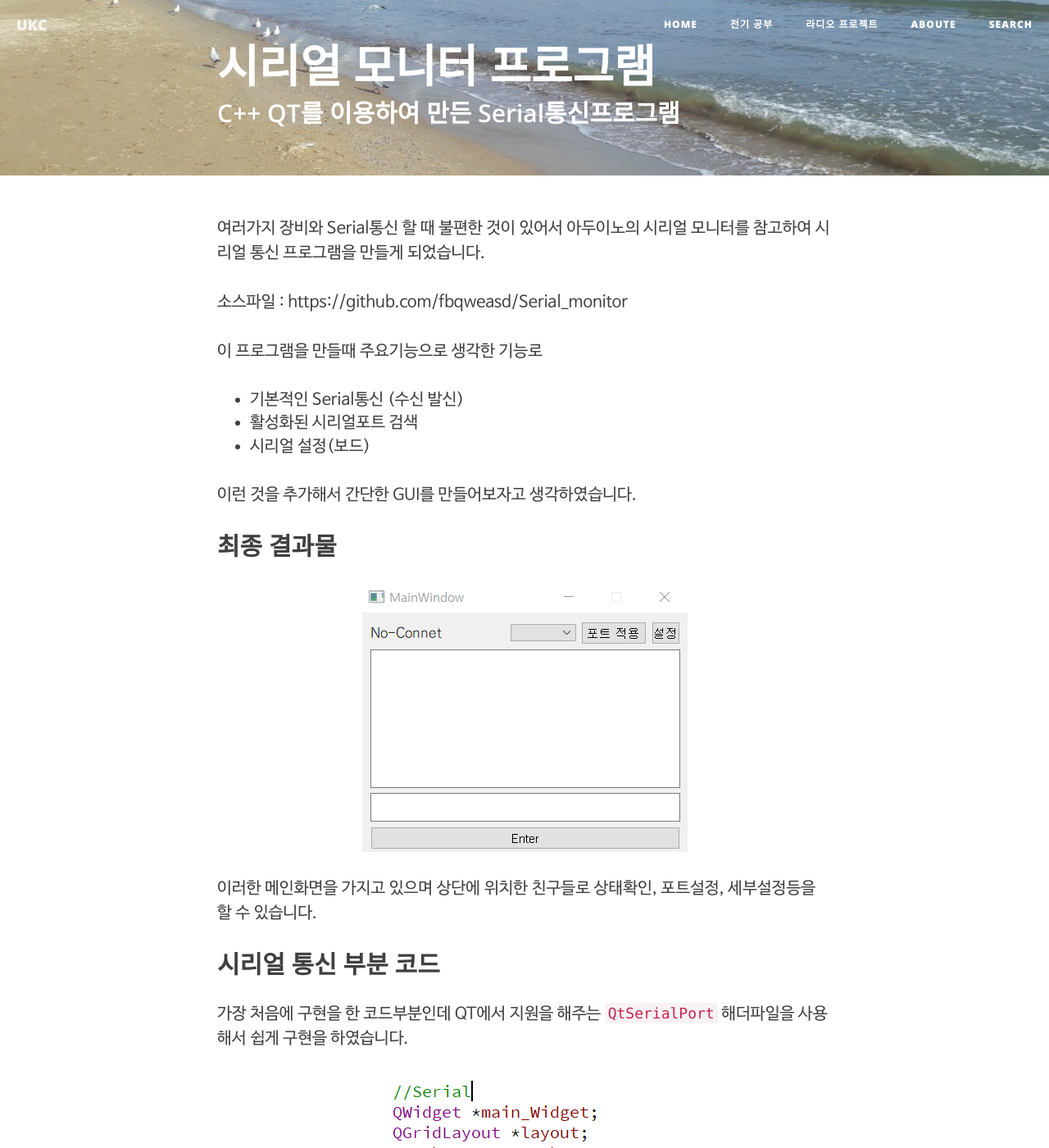
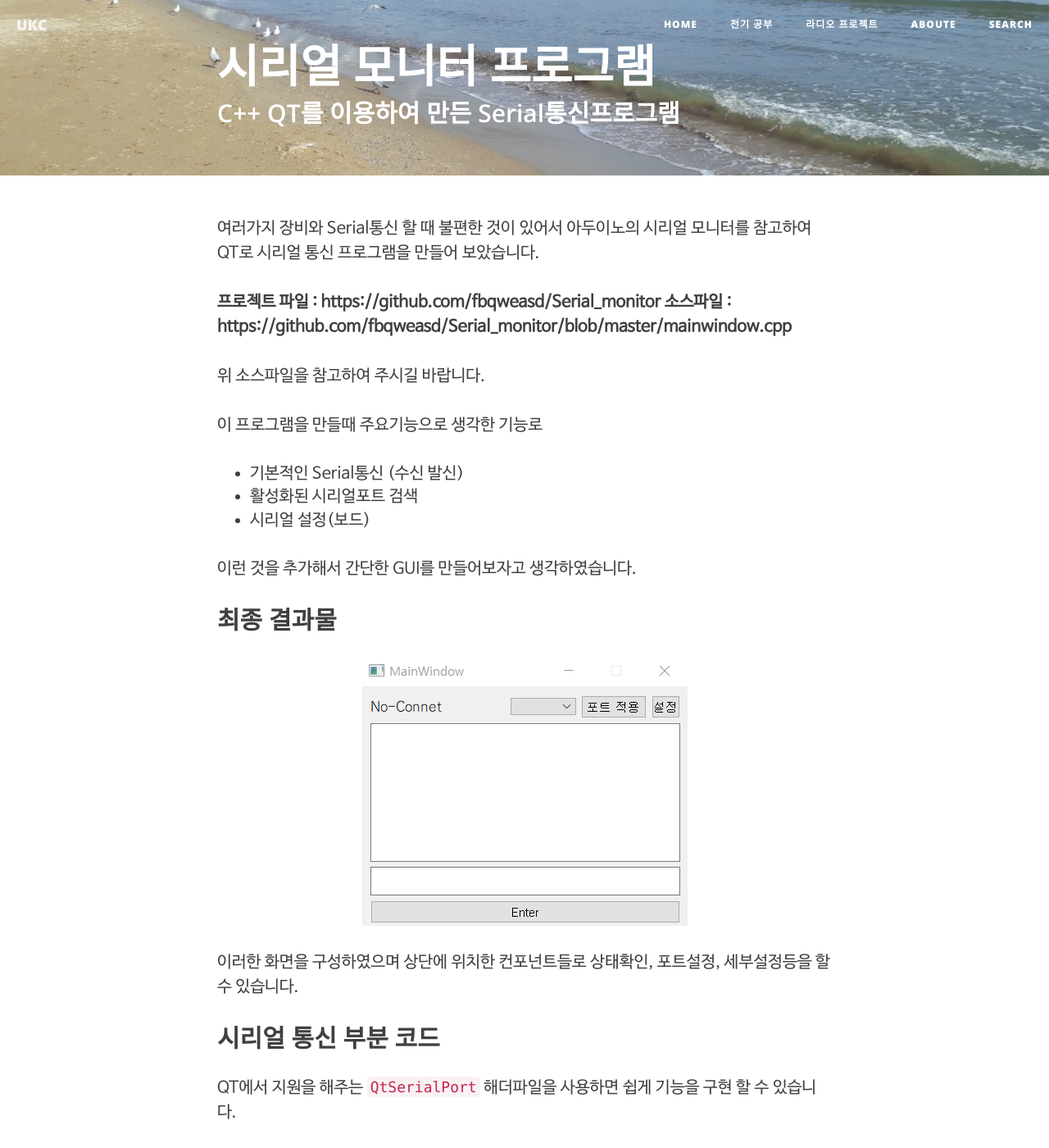
Before and after one commit to fbqweasd/fbqweasd.github.io, a Jekyll site: the page built from _posts/2019-04-29-QT-serial.md, in a window 1280 px wide and 1400 px high. Shown: the whole window at 82% size. Built offline with Jekyll 4.4.1, drawn with Linux system fonts in a browser that asks for light colours; nearby versions of some CDN libraries; comment, search, counter and statistics services are not loaded; some of the changed text lies outside the part shown.

Commit message:
QT Serial Post 수정

```diff
--- a/_posts/2019-04-29-QT-serial.md
+++ b/_posts/2019-04-29-QT-serial.md
@@ -7,9 +7,12 @@ subtitle: C++ QT를 이용하여 만든 Serial통신프로그램
 category: 개인공부
 ---
 
-여러가지 장비와 Serial통신 할 때 불편한 것이 있어서 아두이노의 시리얼 모니터를 참고하여 시리얼 통신 프로그램을 만들게 되었습니다.
+여러가지 장비와 Serial통신 할 때 불편한 것이 있어서 아두이노의 시리얼 모니터를 참고하여 QT로 시리얼 통신 프로그램을 만들어 보았습니다.
 
-소스파일 : https://github.com/fbqweasd/Serial_monitor
+__프로젝트 파일 : https://github.com/fbqweasd/Serial_monitor__
+__소스파일 : https://github.com/fbqweasd/Serial_monitor/blob/master/mainwindow.cpp__
+
+위 소스파일을 참고하여 주시길 바랍니다.
 
 이 프로그램을 만들때 주요기능으로 생각한 기능로
 
@@ -23,15 +26,15 @@ category: 개인공부
 
 ![index](/img/2019-04-29/index.png)
 
-이러한 메인화면을 가지고 있으며 상단에 위치한 친구들로 상태확인, 포트설정, 세부설정등을 할 수 있습니다.
+이러한 화면을 구성하였으며 상단에 위치한 컨포넌트들로 상태확인, 포트설정, 세부설정등을 할 수 있습니다.
 
 ## 시리얼 통신 부분 코드
 
-가장 처음에 구현을 한 코드부분인데 QT에서 지원을 해주는 `QtSerialPort` 해더파일을 사용해서 쉽게 구현을 하였습니다.
+QT에서 지원을 해주는 `QtSerialPort` 해더파일을 사용하면 쉽게 기능을 구현 할 수 있습니다.
 
 ![Serial선언](/img/2019-04-29/Serial_define.png)
 
-시리얼 통신을 위한 여러가지 객체들을 선언한 모습인데 각 다음과 같은 기능을 가지고 있습니다.
+시리얼 통신을 위한 여러가지 객체들을 선언한 모습인데 각 아래와 같은 같은 기능을 가지고 있습니다.
 
 	QPushButton : 데이터 입력 버튼
 	QSerialPort : 시리얼 통신 기본 정보 저장(포트, 통신속도등)
@@ -40,9 +43,11 @@ category: 개인공부
 
 여기 있는 객체 중 `QSerialPort` 라는 객체가 Serial설정을 하는데 중요한 역할을 합니다.
 
+아래의 코드는 시리얼 통신 기본 설정을 하는 코드입니다.
+
 ![시리얼 설정](/img/2019-04-29/Serial_init.png)
 
-이 코드가 시리얼 통신 정보를 설정하는 코드 입니다. 구조체에 선언되어있는 함수에 값을 넣어 주기만 하면 설정이 됩니다.
+구조체에 선언된 함수에 값을 넣어 주기만 하면 설정됩니다.
 
 	port->setPortName()	: 포트 설정
 	port->setBaudRate() : 통신속도 (보드레이트) 설정
@@ -51,26 +56,28 @@ category: 개인공부
     port->setStopBits() : 스톱 비트 설정
     port->setFlowControl() : 플로우컨르롤 설정
 
-*사실 Parity 비트 부터는 설정안해도 큰 상관이 없음*
+*~~사실 Parity 비트 부터는 설정안해도 큰 상관이 없음~~*
 
 ![포트연결](/img/2019-04-29/Serial_connet.png)
 
-위 코드는 아래에서 설명할 부분과 이어지는 부분인데 콤보박스에 있는 포트의 이름을 가지고 와서 시리얼 포트를 연결하는 부분입니다.
+위의 코드는 콤보박스에 들어있는 활성화된 포트 이름을 가지고 와서 시리얼 포트를 설정하는 코드 입니다.
+
+활성화된 포트를 찾아내는 코드는 다음 챕터에 설명되어 있습니다.
 
 ## Windows 레지스트리 부분 코드
 
-시리얼 포트를 조회하기 위해 여러가지의 방법이 있었는데 제일 자료가 많고 시스템에 부하를 주지 않는 방법이 `Windows 레지스트리` 를 조회해서 알아내는 것이였습니다. *덕분에 Linux에서는 동작을 못하지만,,*
+시리얼 포트를 조회하기 위해 여러가지의 방법이 있었는데 제일 자료가 많고 시스템에 부하를 주지 않는 방법이 `Windows 레지스트리` 를 조회하여 알아내는 것 입니다.
+*~~덕분에 Linux에서는 동작을 못하지만,,~~*
 
 ![레지스트리 조회](/img/2019-04-29/windows_reg.png)
 
-위 코드가 레지스트리를 조회하는 코드 입니다. 이 코드는 저랑 비슷하게 열려있는 포트를 찾으시려는 분의 블로그를 보고 제 상황에 맞게 조금 바꾼 정도로 코드를 가지고 왔습니다.
+위 코드가 레지스트리를 조회하는 코드 입니다. 살짝 수정하시면 QT 환경이 아니여도 활성화된 포트를 확인 하실 수 있습니다.
 
 `HKEY` 변수는 윈도우 레지스트리를 접근 할 수 있는 변수 입니다. 이 변수에 원하는 레지스트리에 접근하는 방법은 `RegOpenKey` 라는 함수를 사용해서 연결합니다.
 
-`RegOpenKey(HKEY_LOCAL_MACHINE, TEXT("HARDWARE\\DEVICEMAP\\SERIALCOMM"), &hKey);` 함수 사용 예제
+함수 사용 예 : `RegOpenKey(HKEY_LOCAL_MACHINE, TEXT("HARDWARE\\DEVICEMAP\\SERIALCOMM"), &hKey);`
 
-`RegQueryValueEx(hKey, szName, NULL, &dwType, (LPBYTE)szData, &dwSize2);` 이 함수로 레지스트리 값을 가지고 올 수 있습니다. 가지고 온 값은 szData가 들어있는 인자 값에 담겨 함수가 종료 됩니다.
+`RegQueryValueEx(hKey, szName, NULL, &dwType, (LPBYTE)szData, &dwSize2);`
 
-## 최종 결과
-
-처음에 기본적으로 구상을 했던 기능인 포트 조회, 기본 통신 정도만 가능한 프로그램을 만들었습니다. 추가적으로 시리얼 통신 설정을 할 수 있는 기능과 메크로 기능을 추가 하고 있는데 성공적으로 완성이 되기 까진 시간이 좀 소요될것으로 보입니다..
+이 함수로 레지스트리 값을 가지고 올 수 있습니다.
+szData 인자에 값을 넣어서 결과 값을 반환해 줍니다.
```
